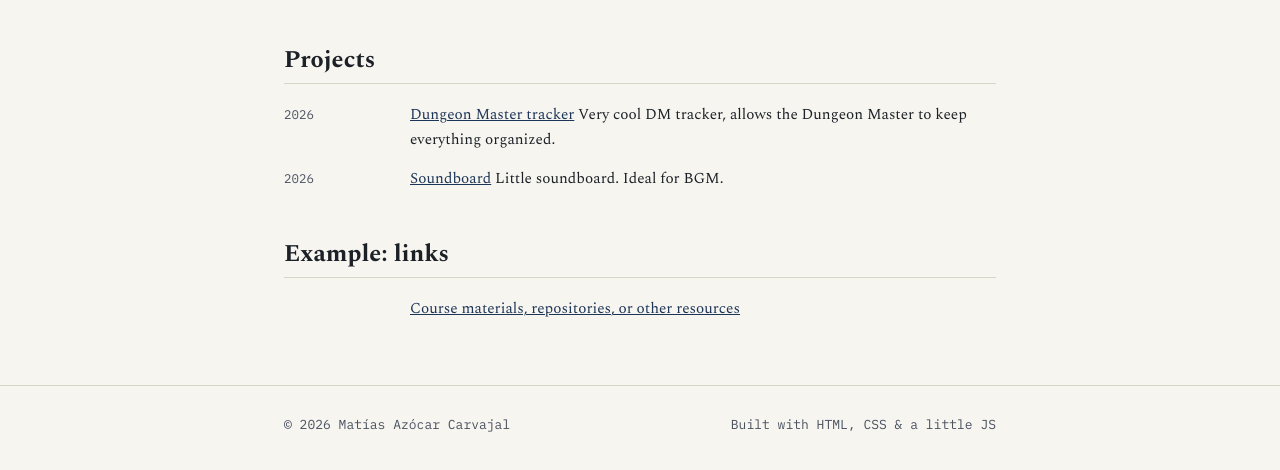
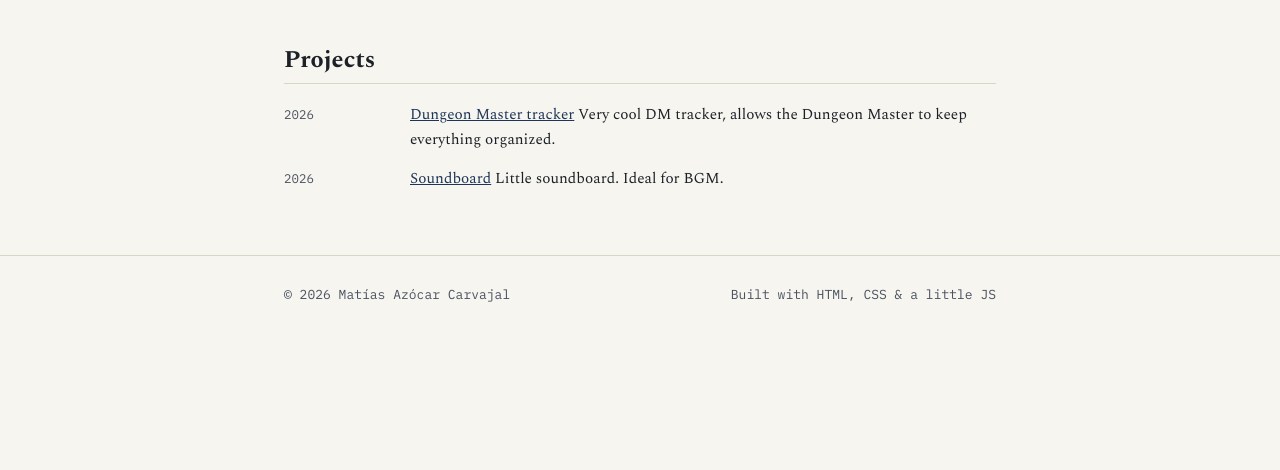
Before and after one commit to matazocar/matazocar.github.io, a plain HTML site: page misc.html in a window 1280 px wide. Shown: the part 176-646 px from the top of the page. Drawn offline with nearby package versions, Linux system fonts and the light colour scheme.

Commit message:
deleted placeholder

```diff
--- a/misc.html
+++ b/misc.html
@@ -55,16 +55,6 @@
       </div>
     </div>
 
-    <h2>Example: links</h2>
-    <div class="cv-block">
-      <div class="cv-entry">
-        <div class="when">&nbsp;</div>
-        <div class="what">
-          <a href="#" target="_blank" rel="noopener">Course materials, repositories, or other resources</a>
-        </div>
-      </div>
-    </div>
-
   </main>
 
   <footer class="site-footer">
```
